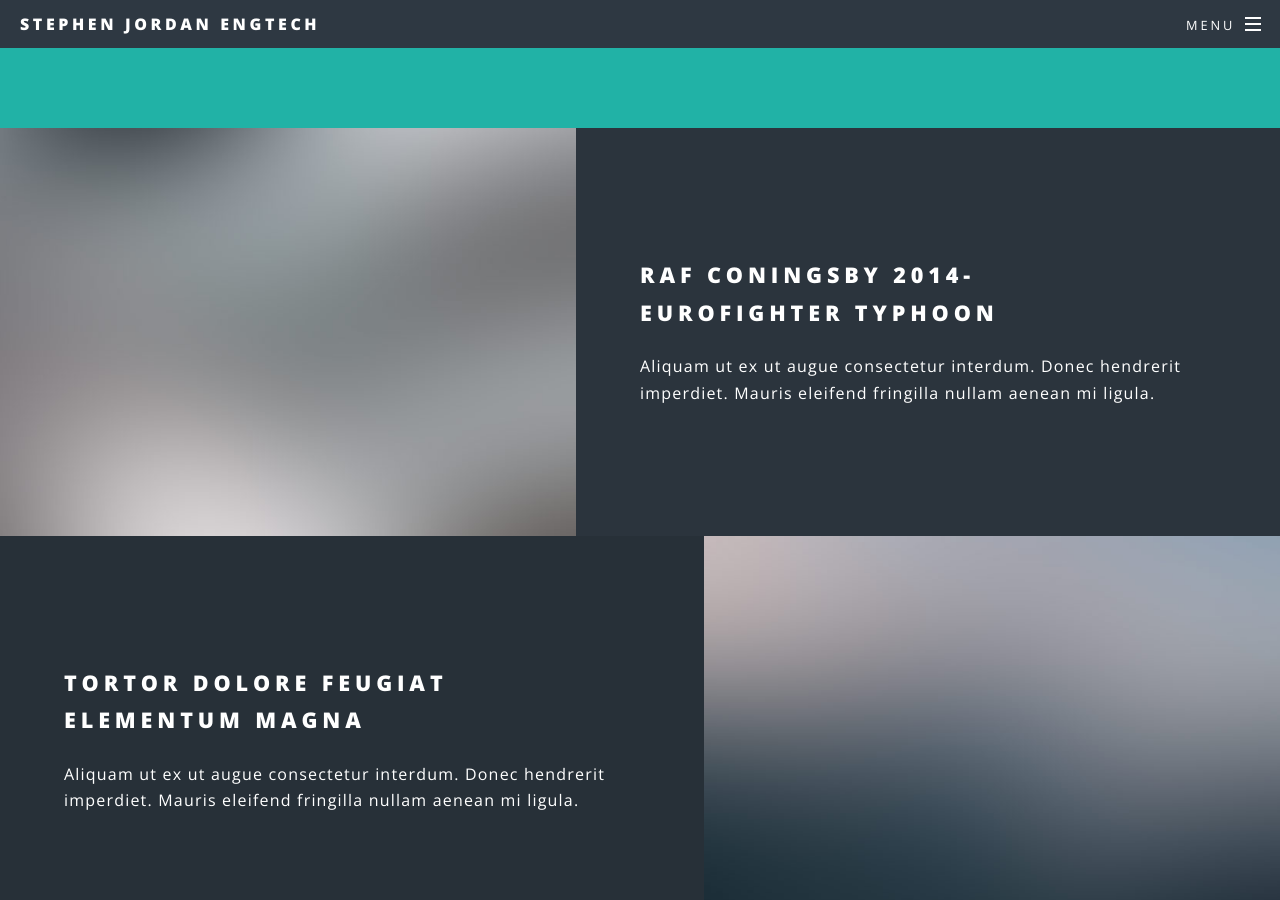
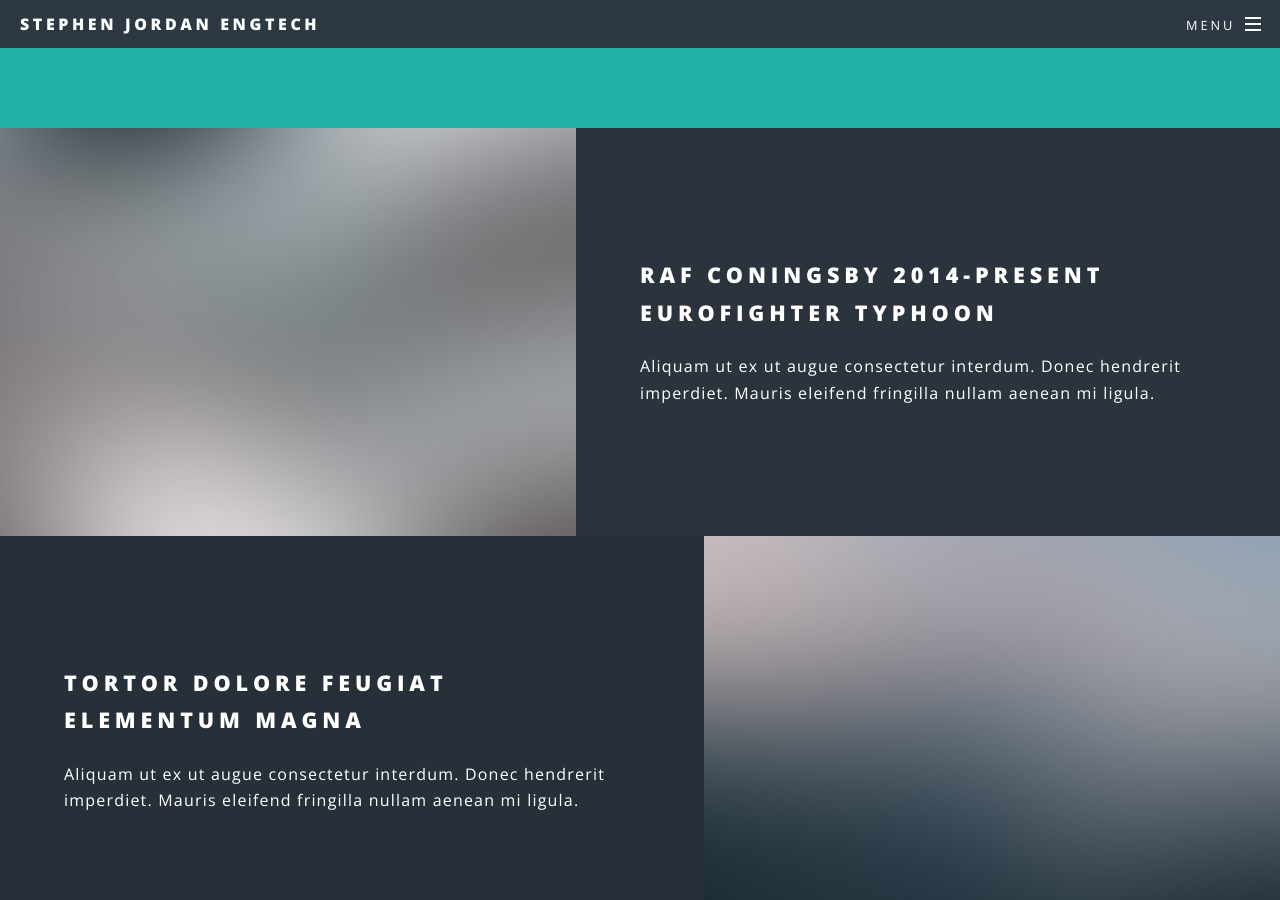
Before and after one commit to SJJUK/SJJUK.github.io, a Jekyll site: the page built from index.html, in a window 1280 px wide and 900 px high, scrolled down 1293 px. Built offline with Jekyll 4.4.1, drawn with Linux system fonts in a browser that asks for light colours.

Commit message:
Update index.html

```diff
--- a/index.html
+++ b/index.html
@@ -34,7 +34,7 @@
 					<section id="two" class="wrapper alt style2">
 						<section class="spotlight">
 							<div class="image"><img src="images/pic01.jpg" alt="" /></div><div class="content">
-								<h2>RAF Coningsby 2014-<br />
+								<h2>RAF Coningsby 2014-Present<br />
 								Eurofighter Typhoon</h2>
 								<p>Aliquam ut ex ut augue consectetur interdum. Donec hendrerit imperdiet. Mauris eleifend fringilla nullam aenean mi ligula.</p>
 							</div>
```
